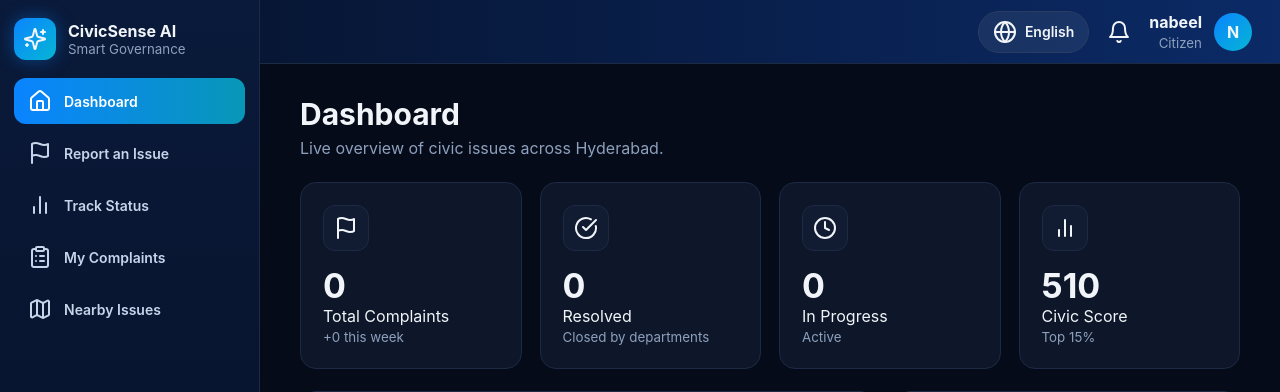
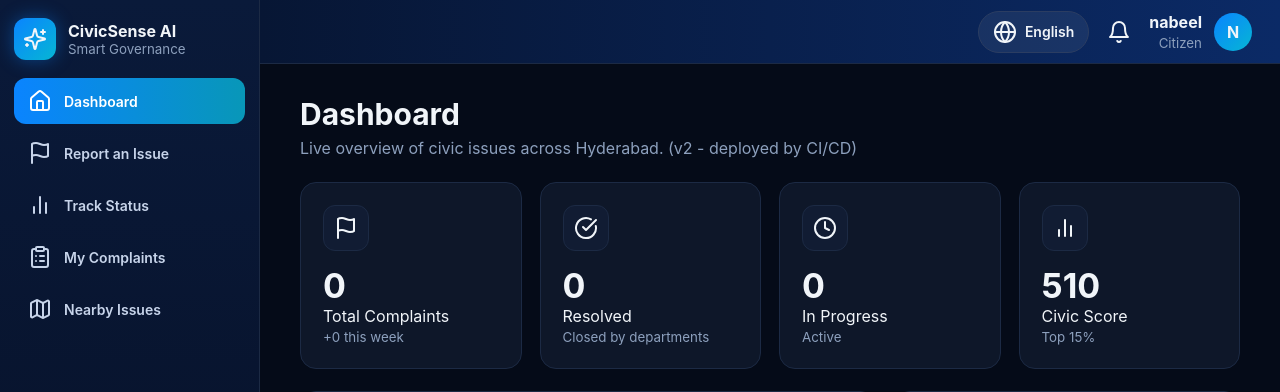
Before and after one commit to nabeel-arch/civicsense-ai, a Flask app: page / in a window 1280 px wide. Shown: the top 392 px of the page. Run offline with Flask 3, Linux system fonts and the light colour scheme; data that the repository does not hold is empty; some libraries are stand-ins or nearby versions.

Commit message:
Demo change v2

```diff
--- a/templates/dashboard.html
+++ b/templates/dashboard.html
@@ -1,5 +1,5 @@
 {% extends "base.html" %}{% block body %}
-<h1>Dashboard</h1><p class="sub">Live overview of civic issues across Hyderabad.</p>
+<h1>Dashboard</h1><p class="sub">Live overview of civic issues across Hyderabad. (v2 - deployed by CI/CD)</p>
 <div class="g4">
  <div class="card stat"><div class="ico"><i data-lucide="flag"></i></div><b>{{s.total}}</b>Total Complaints<br><small>+{{s.new_week}} this week</small></div>
  <div class="card stat"><div class="ico"><i data-lucide="check-circle"></i></div><b>{{s.resolved}}</b>Resolved<br><small>Closed by departments</small></div>
```
